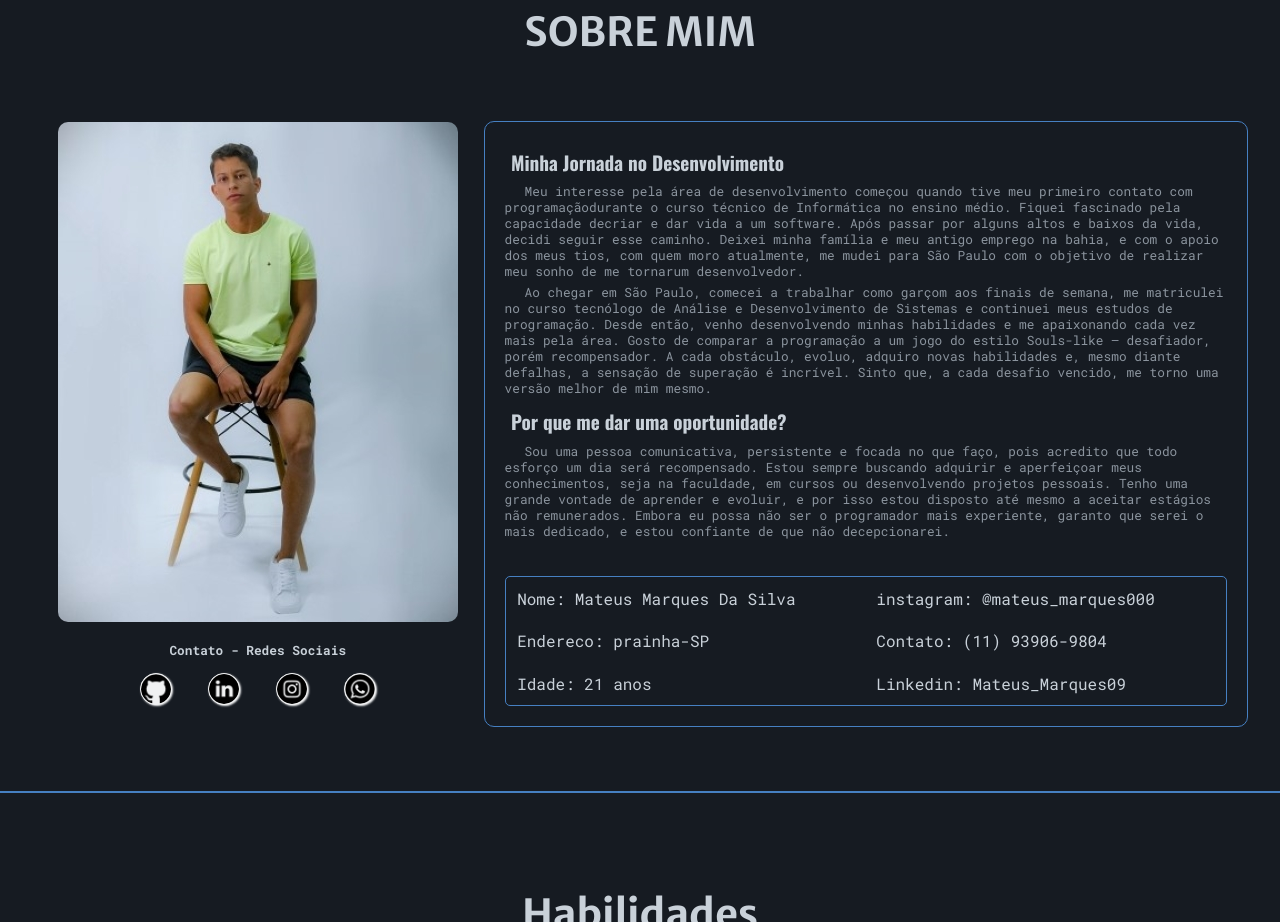
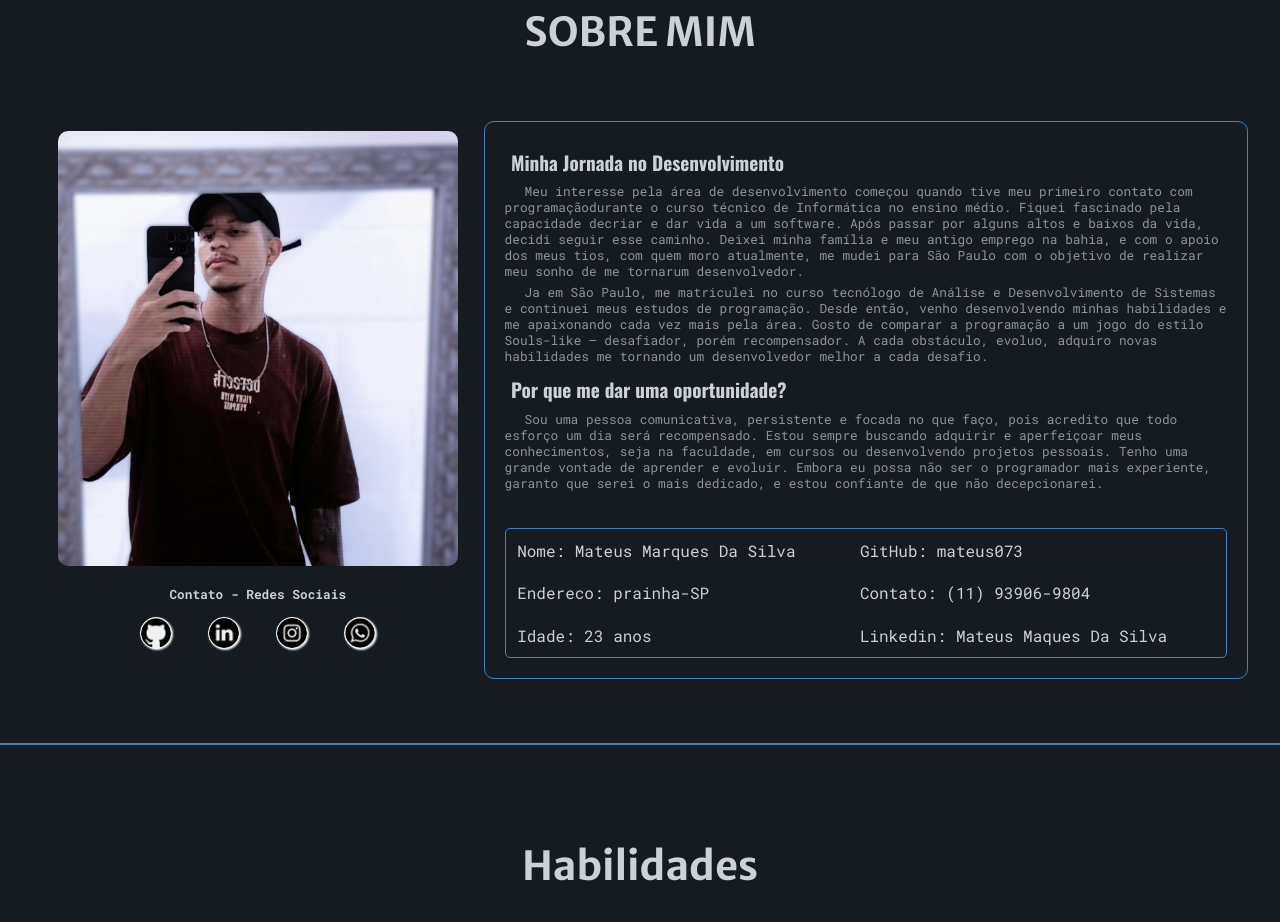
Before and after one commit to mateus073/Portfolio-JS, a plain HTML site: page index.html in a window 1280 px wide. Shown: the part 900-1822 px from the top of the page. Drawn offline with nearby package versions, Linux system fonts and the light colour scheme.

Commit message:
sobre mim atualizado

```diff
--- a/css/sessoes/sobreMin.css
+++ b/css/sessoes/sobreMin.css
@@ -39,8 +39,11 @@
 }
 
 
+
 /* foto corpo todo */
 .fotoG {
+    max-width: 400px;
+    max-height: 500px;
     margin: auto 10px;
     border-radius: 10px;
 }
--- a/index.html
+++ b/index.html
@@ -108,7 +108,7 @@
                 <!-- comeco do lado esquerdo (contem a foto) -->
                 <div class="esquedaFoto">
                     <picture class="pictureFG">
-                        <img src="img/mateusG.jpg" alt="foto de corpo todo" class="fotoG">
+                        <img src="img/eu.jpeg" alt="foto de corpo todo" class="fotoG">
                     </picture>
 
                     <!-- obs: algumas coisa do meu figure ta o msm css da parte de home -->
@@ -129,7 +129,7 @@
                                 <img src="img/instagram.png" alt="img instagram" class="instagram" id="imgSocial">
                             </a>
 
-                            <a href="https://wa.me/5511939069804" target="_blank" rel="noopener noreferrer">
+                            <a href="https://wa.me/75988012123" target="_blank" rel="noopener noreferrer">
                                 <img src="img/whatsapp (1).png" alt=" img whatsapp" class="whatsapp" id="imgSocial">
                             </a>
                         </figure>
@@ -150,23 +150,18 @@
                         quem moro atualmente,
                         me mudei para São Paulo com o objetivo de realizar meu sonho de me tornarum desenvolvedor.</p>
 
-                    <p class="pSobre"> Ao chegar em São Paulo, comecei a trabalhar como garçom aos finais de semana,
-                        me matriculei no curso tecnólogo de Análise e Desenvolvimento de Sistemas e continuei meus
-                        estudos de programação. Desde então, venho desenvolvendo minhas habilidades e me apaixonando
-                        cada vez
+                    <p class="pSobre"> Ja em São Paulo, me matriculei no curso tecnólogo de Análise e Desenvolvimento de Sistemas
+                         e continuei meus estudos de programação. Desde então, venho desenvolvendo minhas habilidades e me apaixonando cada vez
                         mais pela área. Gosto de comparar a programação a um jogo do estilo Souls-like — desafiador,
-                        porém recompensador. A cada obstáculo, evoluo, adquiro novas habilidades e, mesmo diante
-                        defalhas,
-                        a sensação de superação é incrível. Sinto que, a cada desafio vencido, me torno uma versão
-                        melhor de mim mesmo. </p>
+                        porém recompensador. A cada obstáculo, evoluo, adquiro novas habilidades me tornando um desenvolvedor melhor a cada desafio.
+                          </p>
 
                     <h2 class="h2Me"> Por que me dar uma oportunidade?</h2>
                     <p class="pSobre">Sou uma pessoa comunicativa, persistente e focada no que faço,
                         pois acredito que todo esforço um dia será recompensado. Estou sempre buscando
                         adquirir e aperfeiçoar meus conhecimentos, seja na faculdade, em cursos ou
-                        desenvolvendo projetos pessoais. Tenho uma grande vontade de aprender e evoluir,
-                        e por isso estou disposto até mesmo a aceitar estágios não remunerados. Embora eu possa
-                        não ser o programador mais experiente, garanto que serei o mais dedicado, e estou
+                        desenvolvendo projetos pessoais. Tenho uma grande vontade de aprender e evoluir.
+                         Embora eu possa não ser o programador mais experiente, garanto que serei o mais dedicado, e estou
                         confiante de que não decepcionarei.</p>
 
 
@@ -175,15 +170,15 @@
                             <tbody>
                                 <tr>
                                     <td> Nome: Mateus Marques Da Silva </td>
-                                    <td> instagram: @mateus_marques000 </td>
+                                    <td> GitHub: mateus073</td>
                                 </tr>
                                 <tr>
                                     <td> Endereco: prainha-SP </td>
                                     <td> Contato: (11) 93906-9804 </td>
                                 </tr>
                                 <tr>
-                                    <td> Idade: 21 anos </td>
-                                    <td> Linkedin: Mateus_Marques09 </td>
+                                    <td> Idade: 23 anos </td>
+                                    <td> Linkedin: Mateus Maques Da Silva </td>
                                 </tr>
                             </tbody>
                         </table>
@@ -427,7 +422,7 @@
                         <img src="img/instagram.png" alt="img instagram" class="instagram">
                     </a>
 
-                    <a href="https://wa.me/5511939069804" target="_blank" rel="noopener noreferrer">
+                    <a href="https://wa.me/75988012123" target="_blank" rel="noopener noreferrer">
                         <img src="img/whatsapp (1).png" alt=" img whatsapp" class="whatsapp">
                     </a>
                 </figure>
```
